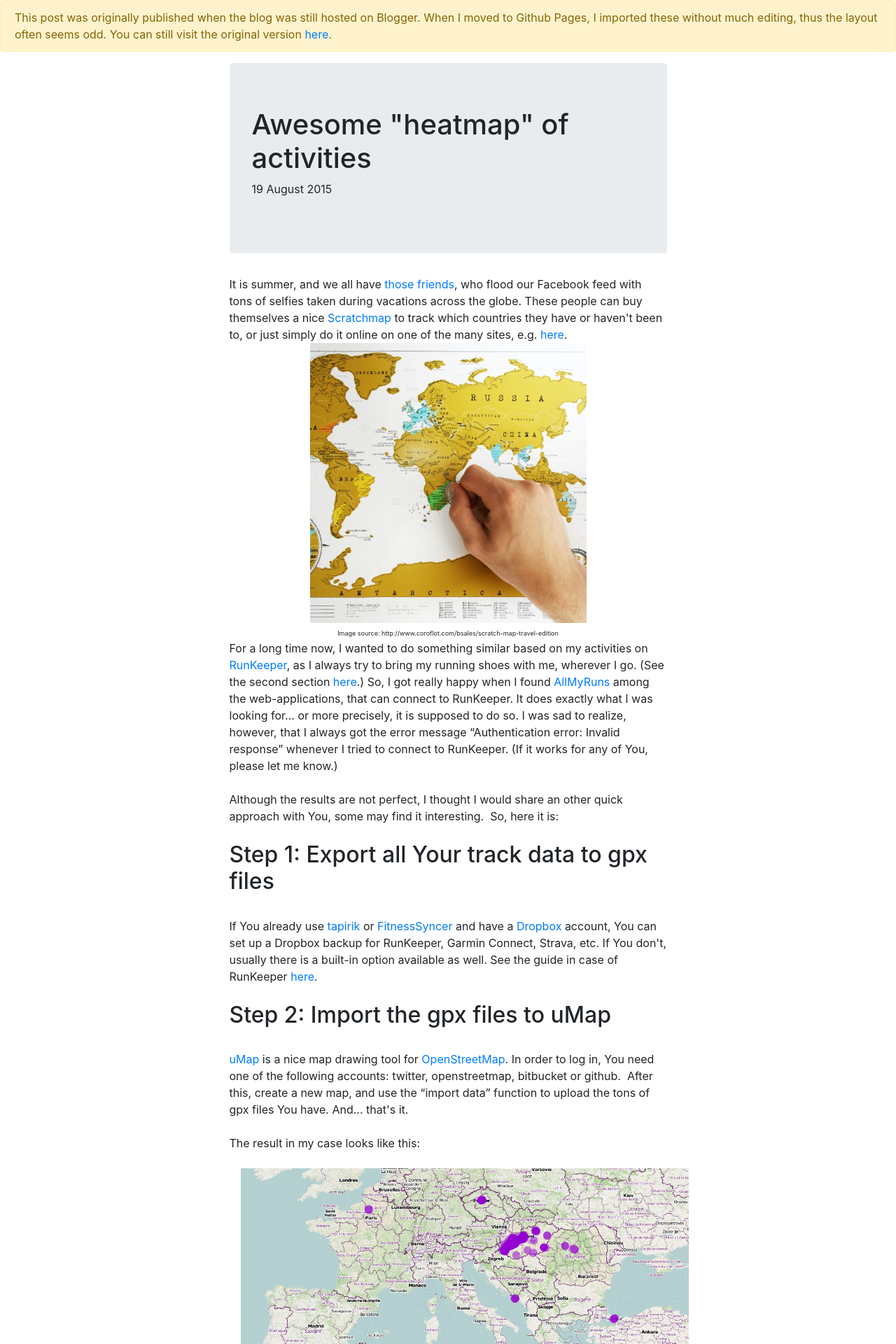
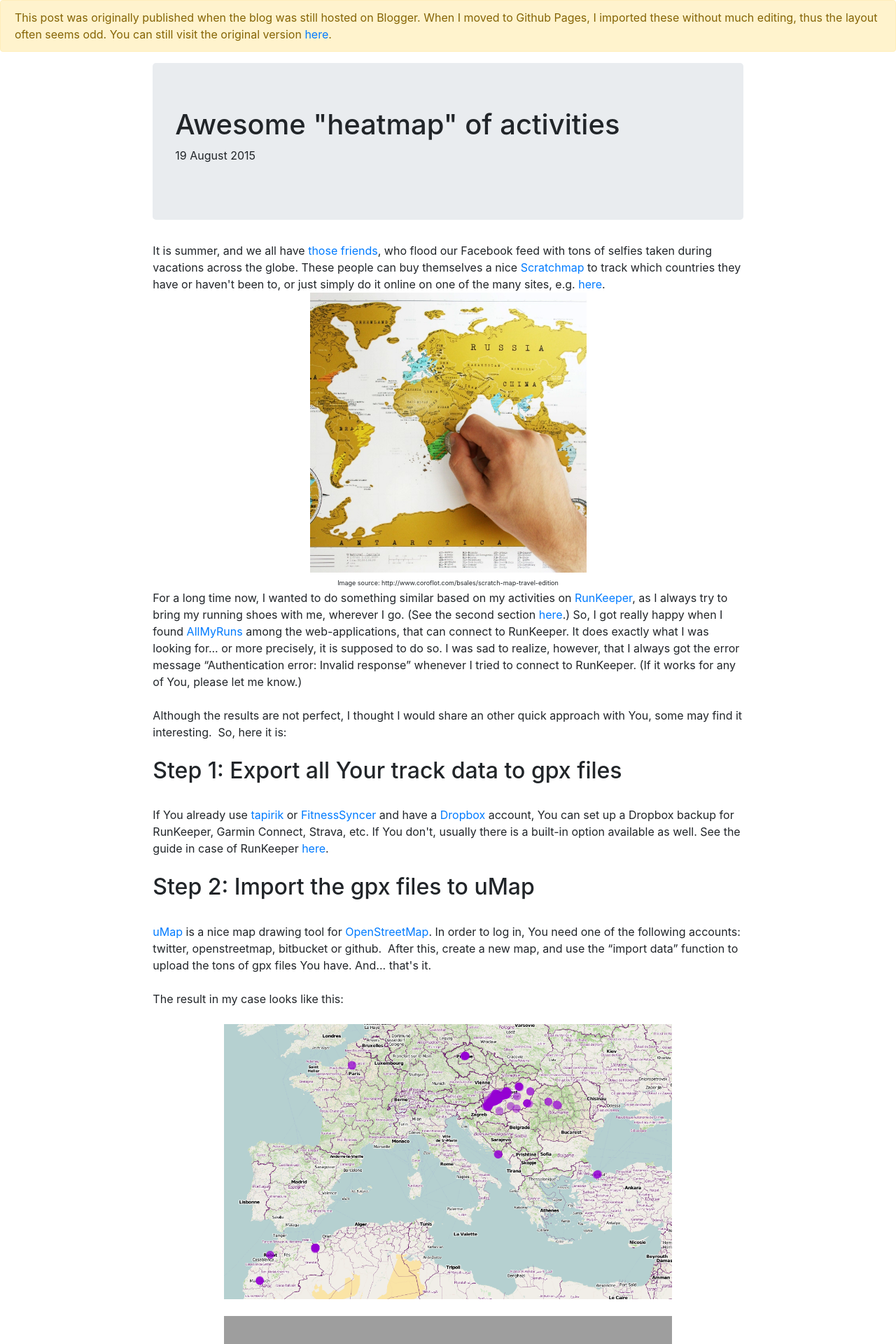
Before and after one commit to hegyhati/RunnerMate, a Jekyll site: the page built from _posts/2015-08-19-Awesome-heatmap-of-activities.html, in a window 1280 px wide. Shown: the top 1920 px of the page at 70% size. Built offline with Jekyll 4.4.1, drawn with Linux system fonts in a browser that asks for light colours.

Commit message:
inoldblogger sizing

```diff
--- a/_layouts/oldbloggerpost.html
+++ b/_layouts/oldbloggerpost.html
@@ -9,7 +9,7 @@ layout: default
 <div class="row">
 
 <div class="col"></div>
-<div class="col-xl-6">
+<div class="col-xl-8 col-lg-10">
     <div class="jumbotron">
       <h1>{{page.title}}</h1>
       <p>{{page.date|  date_to_long_string}}</p>
```
